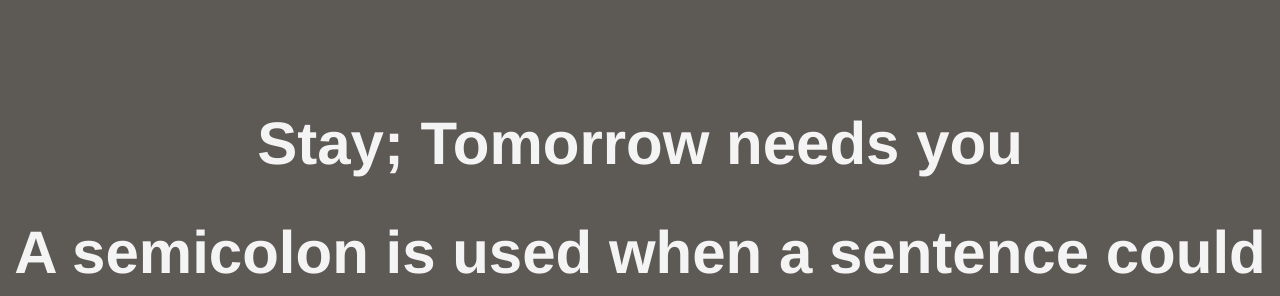
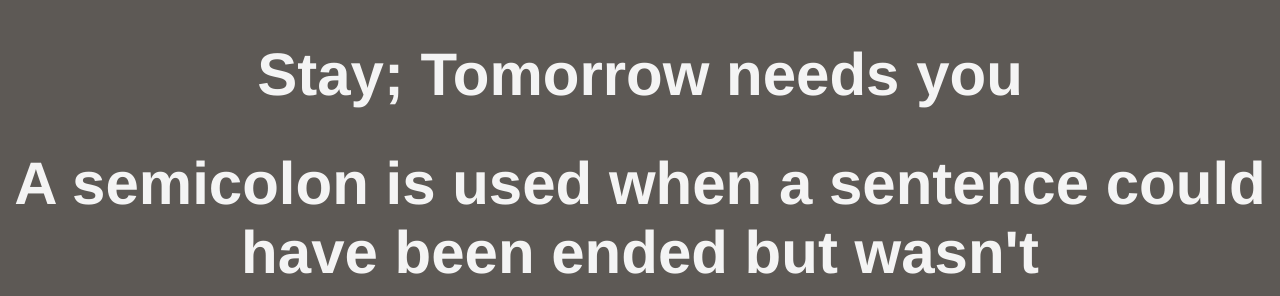
Before and after one commit to REEEee42069/suicide-prevention, a plain HTML site: page index.html in a window 1280 px wide. Shown: the top 296 px of the page. Drawn offline with Linux system fonts and the light colour scheme; a web font is replaced by a local one.

Commit message:
Update index.html

```diff
--- a/index.html
+++ b/index.html
@@ -7,7 +7,8 @@
   <link rel="stylesheet" href="style.css">
 </head>
 <body style="background-color: #5D5955">
-<h1 class="h1"><center><br>Stay; Tomorrow needs you</center></h1>
+<h1></h1>
+<h1 class="h1"><center>Stay; Tomorrow needs you</center></h1>
 <h1 class="h1"><center>A semicolon is used when a sentence could have been ended but wasn't</center><h1>
 <h1 class="h1b"><center><strong>Your story isn't over</center></strong></h1>
 <span class="h1b"><br>Signs that someone may be considering suicide </span>
```
